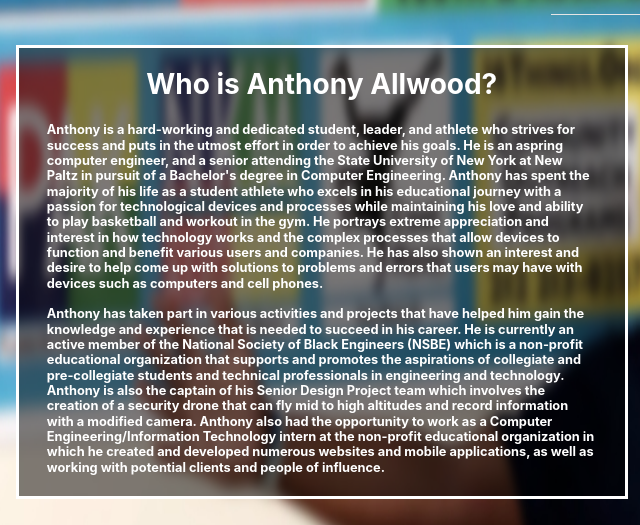
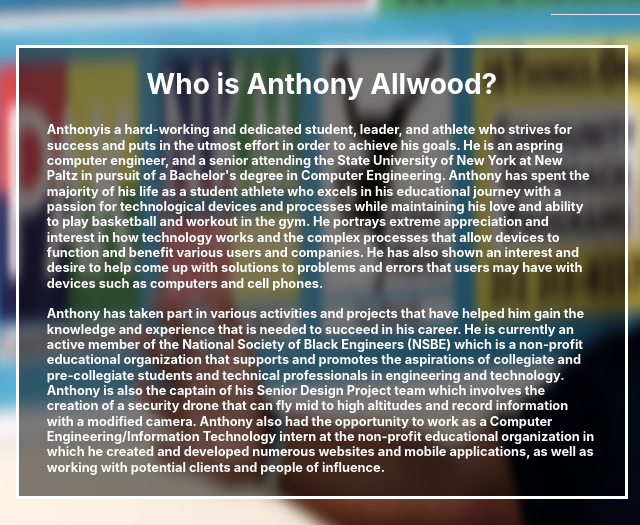
Before and after one commit to AnthonyAllwood/MyWebsite, a website: page index.html in a window 1280 px wide. Shown: the part 811-1336 px from the top of the page, 29-669 px from the left. Drawn offline with nearby package versions, Linux system fonts and the light colour scheme; some packages are replaced by stand-ins of ours.

Commit message:
test change

```diff
--- a/index.html
+++ b/index.html
@@ -196,7 +196,7 @@ a {
                                 <div class= "row">
                                     <div class= "col">
                                         <h3 style= "text-align: center; color: #ffffff "> <b>Who is Anthony Allwood?</b></h3>
-                                        <h6 style= "color: #ffffff; display: inline-block; padding: 1em;"> <b>Anthony is a hard-working and dedicated student, leader, and athlete who strives for success and puts in the utmost effort in order to achieve his goals. He is an aspring computer engineer, and a senior attending the State University of New York at New Paltz in pursuit of a Bachelor's degree in Computer Engineering. Anthony has spent the majority of his life as a student athlete who excels in his educational journey with a passion for technological devices and processes while maintaining his love and ability to play basketball and workout in the gym.
+                                        <h6 style= "color: #ffffff; display: inline-block; padding: 1em;"> <b>Anthonyis a hard-working and dedicated student, leader, and athlete who strives for success and puts in the utmost effort in order to achieve his goals. He is an aspring computer engineer, and a senior attending the State University of New York at New Paltz in pursuit of a Bachelor's degree in Computer Engineering. Anthony has spent the majority of his life as a student athlete who excels in his educational journey with a passion for technological devices and processes while maintaining his love and ability to play basketball and workout in the gym.
                                             He portrays extreme appreciation and interest in how technology works and the complex processes that allow devices to function and benefit various users and companies. He has also shown an interest and desire to help come up with solutions to problems and errors that users may have with devices such as computers and cell phones. <br><br>Anthony has taken part in various activities and projects that have helped him gain the knowledge and experience that is needed to succeed in his career. He is currently an active member of the National Society of Black Engineers (NSBE) which is a non-profit educational
                                             organization that supports and promotes the aspirations of collegiate and pre-collegiate students and technical professionals in engineering and technology. Anthony is also the captain of his Senior Design Project team which involves the creation of a security drone that can fly mid to high altitudes and record information with a modified camera. Anthony also had the opportunity to work as a Computer Engineering/Information Technology intern at the non-profit educational organization in which he created and developed numerous websites and mobile applications, as well as working with potential clients and people of influence.</b></h6>
                                     </div>
```
